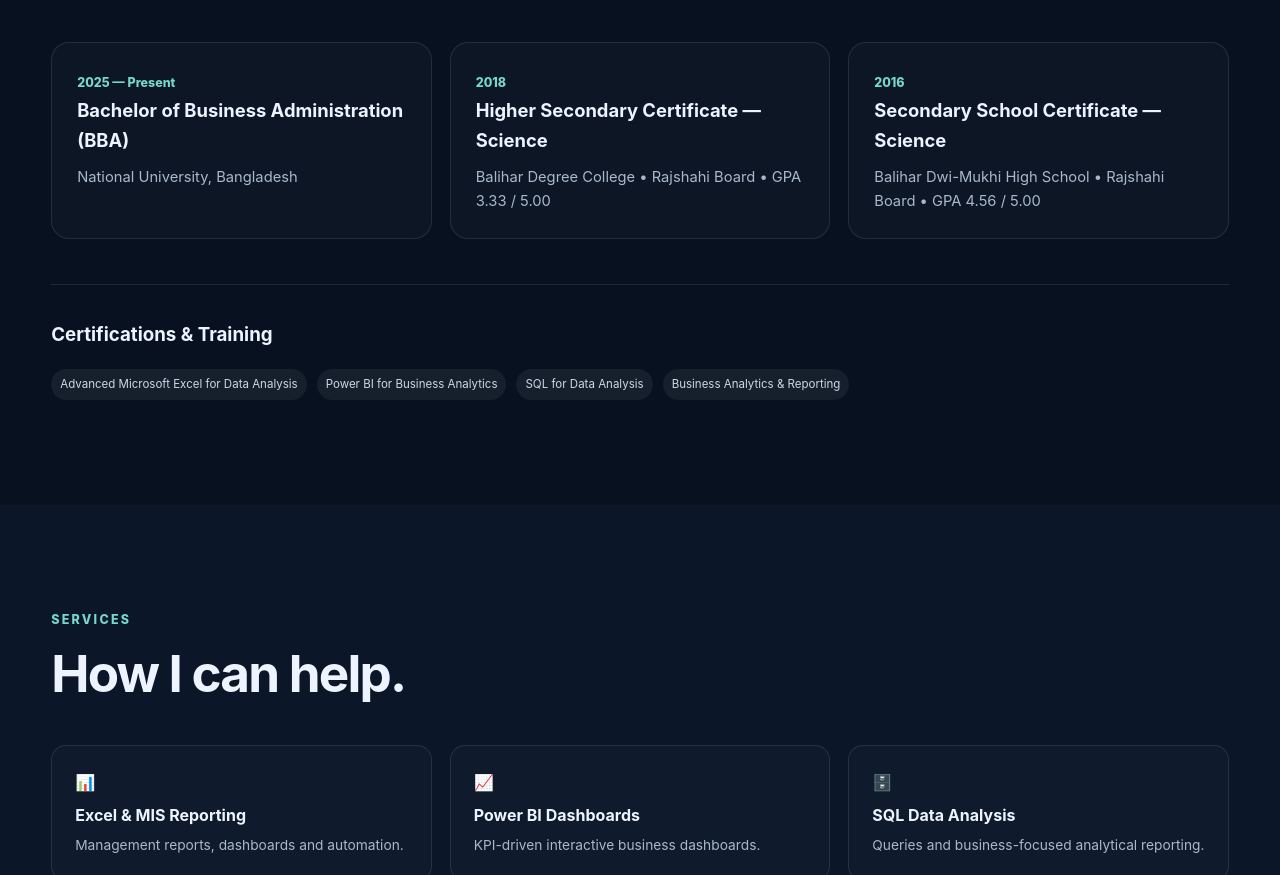
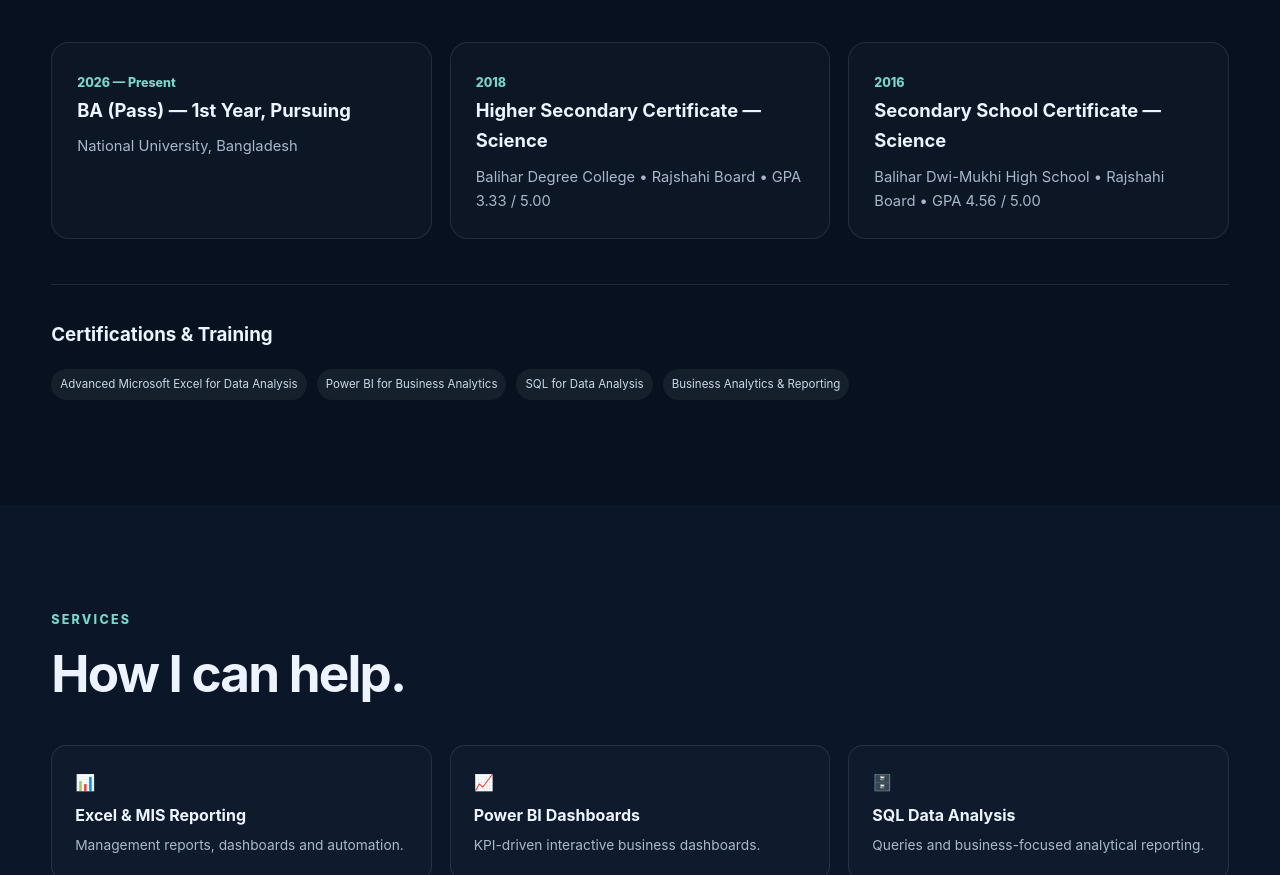
Before and after one commit to md-rayhan-hosen/md-rayhan-hosen.github.io, a plain HTML site: page index.html in a window 1280 px wide. Shown: the part 4310-5185 px from the top of the page. Drawn offline with Linux system fonts and the light colour scheme; files that its build step writes are made by us from their sources; files whose address does not match are found by name.

Commit message:
Update index.html

```diff
--- a/index.html
+++ b/index.html
@@ -117,7 +117,7 @@
 <div class="container">
 <div class="section-heading"><p class="eyebrow">EDUCATION & TRAINING</p><h2>Continuous professional development.</h2></div>
 <div class="education-grid">
-<article class="edu-card"><span>2025 — Present</span><h3>Bachelor of Business Administration (BBA)</h3><p>National University, Bangladesh</p></article>
+<article class="edu-card"><span>2026 — Present</span><h3>BA (Pass) — 1st Year, Pursuing</h3><p>National University, Bangladesh</p></article>
 <article class="edu-card"><span>2018</span><h3>Higher Secondary Certificate — Science</h3><p>Balihar Degree College • Rajshahi Board • GPA 3.33 / 5.00</p></article>
 <article class="edu-card"><span>2016</span><h3>Secondary School Certificate — Science</h3><p>Balihar Dwi-Mukhi High School • Rajshahi Board • GPA 4.56 / 5.00</p></article>
 </div>
```
